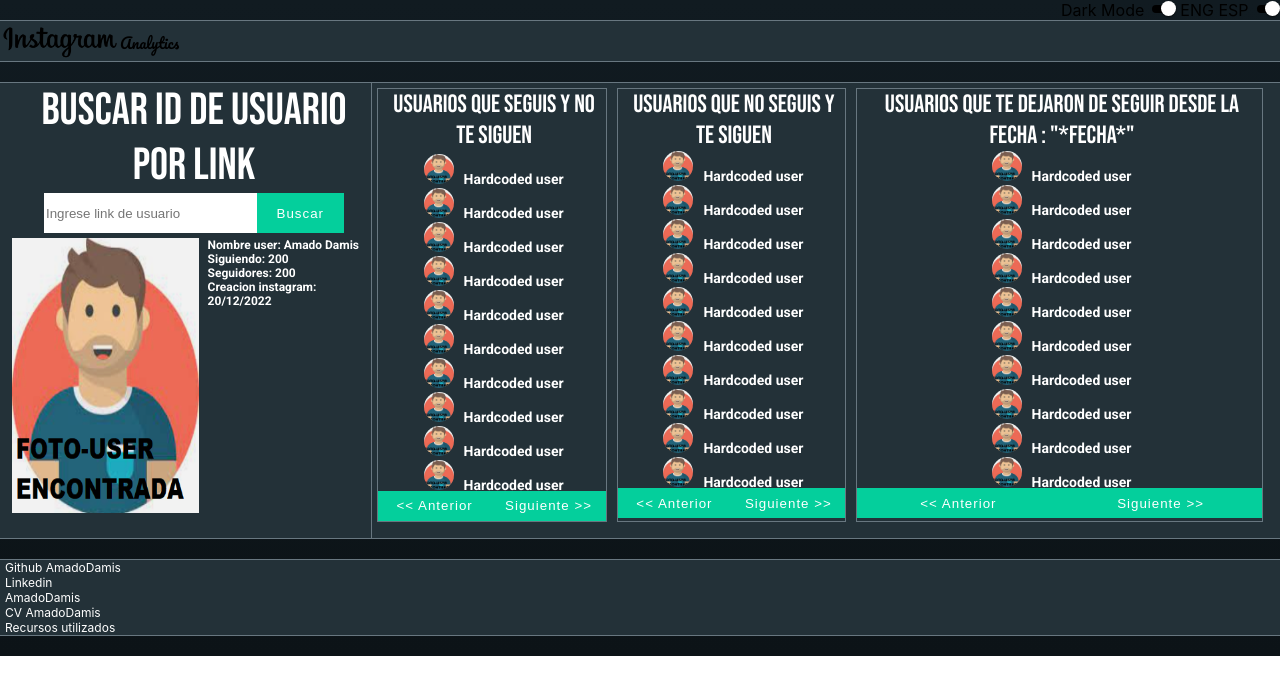
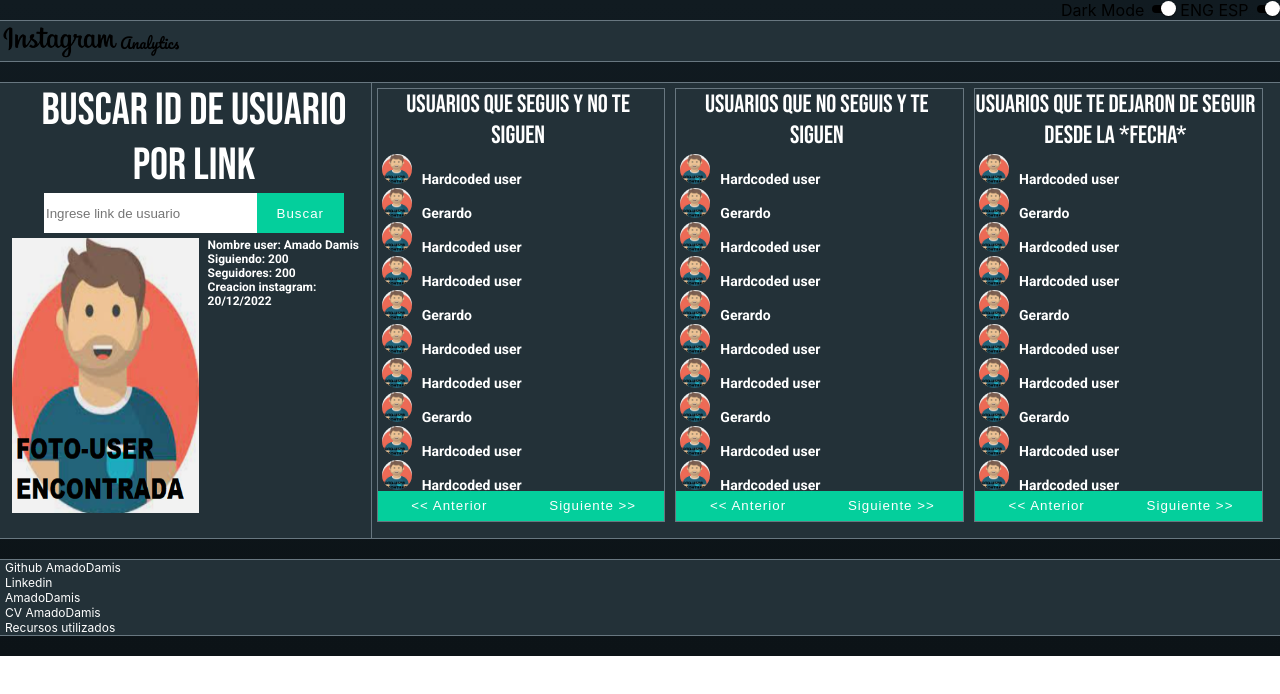
Before and after one commit to Amadodamis/Instagram-dashboard, a React (Create React App) app: page / in a window 1280 px wide. Shown: the top 694 px of the page. Built offline with nearby package versions, Linux system fonts and the light colour scheme.

Commit message:
Terminado del prev handler and next handler

```diff
--- a/src/components/SwitchComponent.jsx
+++ b/src/components/SwitchComponent.jsx
@@ -6,9 +6,9 @@ function SwitchComponent(props) {
     return (
         <div className='switch'>
             <label> {props.theme === "light" ? "Light Mode" : "Dark Mode"} </label>
-            <ReactSwitch onChange={props.toggleTheme} checked={props.theme === "dark"} className="switch" onColor="#000000"  handleDiameter={15} uncheckedIcon={false} checkedIcon={false} boxShadow="0px 1px 2px rgba(0, 0, 0, 0.6)" activeBoxShadow="0px 0px 1px 5px rgba(0, 0, 0, 0.2)" height={8} width={20} />
+            <ReactSwitch onChange={props.toggleTheme} checked={props.theme === "dark"} className="switch" onColor="#000000" handleDiameter={15} uncheckedIcon={false} checkedIcon={false} boxShadow="0px 1px 2px rgba(0, 0, 0, 0.6)" activeBoxShadow="0px 0px 1px 5px rgba(0, 0, 0, 0.2)" height={8} width={20} />
             <label> ENG ESP </label>
-            <ReactSwitch onChange={props.toggleTheme} checked={props.theme === "dark"} className="switch" onColor="#000000"  handleDiameter={15} uncheckedIcon={false} checkedIcon={false} boxShadow="0px 1px 2px rgba(0, 0, 0, 0.6)" activeBoxShadow="0px 0px 1px 5px rgba(0, 0, 0, 0.2)" height={8} width={20} />
+            <ReactSwitch onChange={props.toggleTheme} checked={props.theme === "dark"} className="switch" onColor="#000000" handleDiameter={15} uncheckedIcon={false} checkedIcon={false} boxShadow="0px 1px 2px rgba(0, 0, 0, 0.6)" activeBoxShadow="0px 0px 1px 5px rgba(0, 0, 0, 0.2)" height={8} width={20} />
 
         </div>
     );
--- /dev/null
+++ b/src/components/componentsbody/ListaDiezUsuarios.jsx
@@ -0,0 +1,30 @@
+import React from "react";
+import '../../css/App.css';
+import '../../css/body.css';
+
+//Este componente solo devuelve un UL con 10 usuarios.
+
+function ListaDiezUsuarios(props) {
+    //por props viene un array con 10 usuarios
+    const { arrayUsers } = props;
+    //Mostrar users es recorre el array y devuelve la lista con todos los users
+    const mostrarUsers = arrayUsers.map((user, i) => {
+        return (
+            <li key={i} className="lista-usuarios">
+                {user.img}
+                {user.a}
+            </li>
+        )
+    })
+
+
+    return (
+        <div className='list-users'>
+            <ul className='ul-style'>
+                {mostrarUsers}
+            </ul>
+        </div>
+    );
+}
+
+export default ListaDiezUsuarios;
--- a/src/components/componentsbody/dataAnalitycs.jsx
+++ b/src/components/componentsbody/dataAnalitycs.jsx
@@ -1,64 +1,44 @@
 import React from 'react';
 import '../../css/body.css';
 import '../../css/App.css';
-import HardcodedUsers from './hardcodedUsers'
 
-let ant = "<< Anterior"
-let sig = " Siguiente >>"
+import DataAnalyticsArticle from './dataAnalitycsArticle';
+
+function DataAnalytics(props) {
+
+    const p1 = "Usuarios que seguis y no te siguen"
+    const p2 = "Usuarios que no seguis y te siguen"
+    const p3 = "Usuarios que te dejaron de seguir desde la *fecha*"
 
 
-function dataAnalytics(props) {
+    //Array hardcodeado de Users
     const { fotoUser } = props;
 
-    const usuario={
-        img:<img src={fotoUser} className="avatar-user" alt="userx" />,
-        a:<a href="https://www.instagram.com/" className='a-usuario'>Hardcoded user</a>
+    const usuario = {
+        img: <img src={fotoUser} className="avatar-user" alt="userx" />,
+        a: <a href="https://www.instagram.com/" className='a-usuario'>Hardcoded user</a>
     }
+    const usuario2 = {
+        img: <img src={fotoUser} className="avatar-user" alt="userx" />,
+        a: <a href="https://www.instagram.com/" className='a-usuario'>Gerardo</a>
+    }
+    const arrayUsuariosHardCoded = [usuario, usuario2, usuario, usuario, usuario2, usuario, usuario, usuario2, usuario, usuario, usuario, usuario2, usuario, usuario2, usuario, usuario, usuario2, usuario2, usuario, usuario2, usuario, usuario2, usuario, usuario2,]
 
-    const arrayUsuariosHardCoded=[usuario, usuario, usuario, usuario, usuario, usuario, usuario, usuario, usuario, usuario]
+
 
     return (
 
         <section className="data-analitycs">
 
-            <article className='article1'>
-                <div className='container-p'>
-                    <p className='title'>Usuarios que seguis y no te siguen</p>
-                </div>
+            <DataAnalyticsArticle arrayUsuariosHardCoded={arrayUsuariosHardCoded} fotoUser={fotoUser} p={p1}  />
 
-                <HardcodedUsers array={arrayUsuariosHardCoded}  />
+            <DataAnalyticsArticle arrayUsuariosHardCoded={arrayUsuariosHardCoded} fotoUser={fotoUser} p={p2} />
 
-
-                <div className='container-ant-sig'>
-                    <button className='button-prev-next'> {ant} </button>
-                    <button className='button-prev-next'> {sig} </button>
-                </div>
-
-            </article>
-
-            <article className='article2'>
-                <p className='title'>Usuarios que no seguis y te siguen</p>
-                <HardcodedUsers array={arrayUsuariosHardCoded} />
-                <div className='container-angles'>
-                    <button className='button-prev-next'> {ant} </button>
-                    <button className='button-prev-next'> {sig} </button>
-                </div>
-
-            </article>
-
-            <article className='article3'>
-                <p className='title'>Usuarios que te dejaron de seguir desde la fecha : "*fecha*"</p>
-                <HardcodedUsers array={arrayUsuariosHardCoded} />
-                <div className='container-angles'>
-                    <button className='button-prev-next'> {ant} </button>
-                    <button className='button-prev-next'> {sig} </button>
-                </div>
-            </article>
-
+            <DataAnalyticsArticle arrayUsuariosHardCoded={arrayUsuariosHardCoded} fotoUser={fotoUser} p={p3}  />
 
         </section>
 
     );
 }
 
-export default dataAnalytics;
+export default DataAnalytics;
--- /dev/null
+++ b/src/components/componentsbody/dataAnalitycsArticle.jsx
@@ -0,0 +1,63 @@
+import React, { useState } from "react";
+import '../../css/App.css';
+import '../../css/body.css';
+import ListaDiezUsuarios from './ListaDiezUsuarios'
+
+function DataAnalyticsArticle(props) {
+    let ant = "<< Anterior"
+    let sig = " Siguiente >>"
+    const { p } = props;
+
+
+    //paginado
+    const usersPorPagina = 10;
+    const [users, setUsers] = useState(props.arrayUsuariosHardCoded)
+    const [items, setItems] = useState([...props.arrayUsuariosHardCoded].splice(0, usersPorPagina))
+    const [currentPage, setCurrentPage] = useState(0)
+
+    const nextHandler = () => {
+        const totalElementos = users.length;
+
+        const nextPage = currentPage + 1;
+        const firstIndex = nextPage * usersPorPagina
+
+        if (firstIndex >= totalElementos) {
+            return;
+        }
+
+        setItems([...users].splice(firstIndex, usersPorPagina))
+        setCurrentPage(nextPage)
+
+    }
+
+    const prevHandler = () => {
+        const prevPage = currentPage - 1
+
+        if (prevPage < 0) return;
+
+        const firstIndex = prevPage * usersPorPagina
+        setItems([...users].splice(firstIndex, usersPorPagina))
+        setCurrentPage(prevPage)
+    }
+
+
+    return (
+        <article className="article1">
+
+            <div className='container-p'>
+                <p className='title'>{p}</p>
+            </div>
+
+            <ListaDiezUsuarios arrayUsers={items} />
+
+            <div className='container-ant-sig'>
+                <button className='button-prev-next' onClick={prevHandler}> {ant} </button>
+                {/* {currentPage} */}
+                <button className='button-prev-next' onClick={nextHandler}> {sig} </button>
+            </div>
+
+        </article>
+    );
+}
+
+export default DataAnalyticsArticle;
--- a/src/components/componentsbody/hardcodedUsers.jsx
+++ /dev/null
@@ -1,27 +0,0 @@
-import React from "react";
-import '../../css/App.css';
-import '../../css/body.css';
-
-function hardcodedUsers(props) {
-
-    const {array} = props;
-
-    return (
-        <div className='list-users'>
-            <ul className='ul-style'>
-                {array.map((user, i) => {
-                    return (
-                        <li key={i} >
-                            {user.img}
-                            {user.a}
-                        </li>
-                    )
-                })
-                }
-
-            </ul>
-        </div>
-    );
-}
-
-export default hardcodedUsers;
--- a/src/css/body.css
+++ b/src/css/body.css
@@ -13,7 +13,18 @@
 .title {
     font-family: 'Bebas Neue', cursive;
     text-align: center;
+    font-size: 25px;
+    margin: 0px;
 }
+
+.container-p {
+    height: 15%;
+    margin: 0px;
+    text-align: center;
+    width: 98%;
+
+}
+
 
 .title-buscar-user {
     font-size: 45px;
@@ -51,9 +62,7 @@
     cursor: pointer;
 }
 
-.title {
-    font-size: 8px;
-}
+
 
 .Datos-user {
     font-family: 'Roboto', sans-serif;
@@ -87,20 +96,11 @@
     color: white;
 }
 
-.hidden-p{
-display: hidden;
+.hidden-p {
+    display: hidden;
 }
 
-.ul-style {
-    display: block;
-    list-style-type: none;
-    margin-block-start: 0;
-    margin-block-end: 0;
-    margin-inline-start: 0px;
-    margin-inline-end: 0px;
-    padding-inline-start: 0px;
-    margin-left: 4px
-}
+
 
 .data-analitycs {
     display: flex;
@@ -110,6 +110,7 @@ display: hidden;
 
 .article1 {
     margin: 5px;
+    width: 33%;
     height: 95%;
     border: 1px solid #687780;
 
@@ -117,17 +118,8 @@ display: hidden;
 
 .container-ant-sig {
     height: 7%;
-    flex-grow: 1;
     margin: 0px;
-}
-
-.list-users {
-    text-align: center;
-    height: 78%;
-}
-
-.container-p {
-    height: 15%;
+    display: flex;
 }
 
 .button-prev-next {
@@ -139,23 +131,27 @@ display: hidden;
     letter-spacing: 1px;
 }
 
-
-.article2 {
-    margin: 5px;
-    height: 95%;
-    border: 1px solid #687780;
+.list-users {
+    text-align: center;
+    height: 78%;
 }
 
-.article3 {
-    margin: 5px;
-    height: 95%;
-    border: 1px solid #687780;
+.ul-style {
+    display: block;
+    list-style-type: none;
+    margin-block-start: 0;
+    margin-block-end: 0;
+    margin-inline-start: 0px;
+    margin-inline-end: 0px;
+    padding-inline-start: 0px;
+    margin-left: 4px;
+
 }
 
-.title {
-    font-size: 25px;
+.lista-usuarios {
+    width: 100%;
+    text-align: left;
 }
-
 
 
 .icon-left {
@@ -172,5 +168,5 @@ display: hidden;
 .avatar-user {
     height: 30px;
     width: 30px;
-    border-radius: 50%
+    border-radius: 50%;
 }
```
